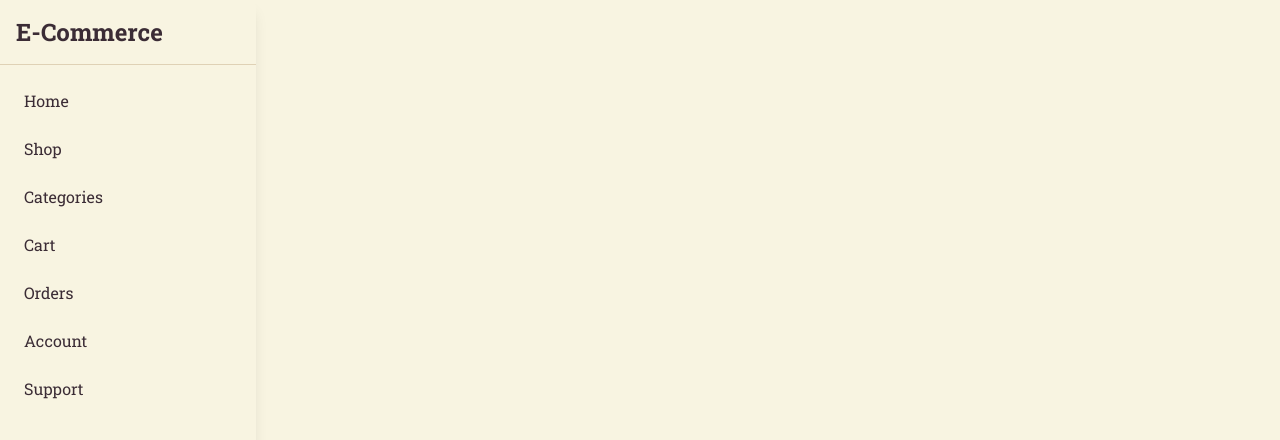
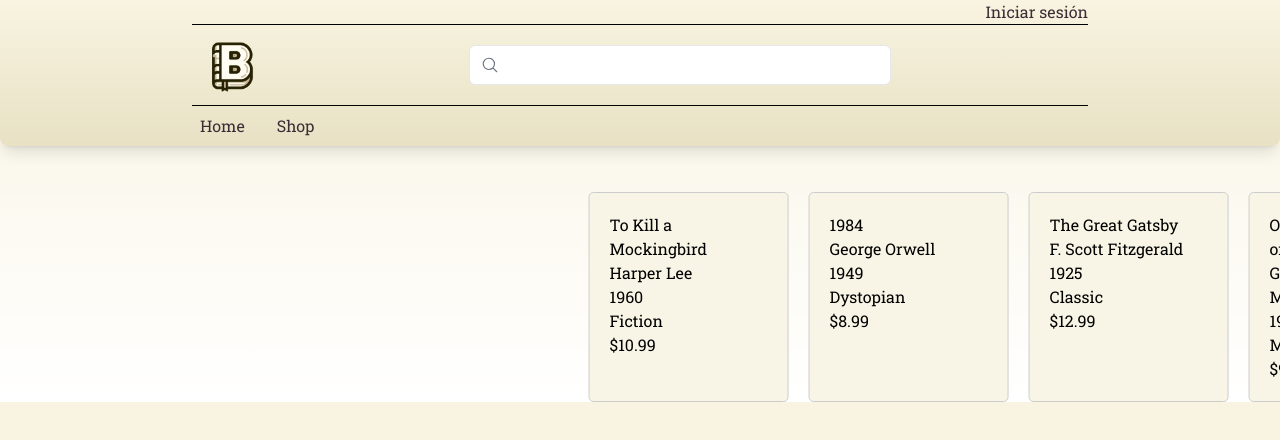
Before and after one commit to IgnacioNiveyro/razuc-niveyro-proyecto-nextjs, a Next.js app: page / in a window 1280 px wide. Shown: the top 440 px of the page. Built offline with nearby package versions, Linux system fonts and the light colour scheme.

Commit message:
testing stuff

```diff
--- a/app/globals.css
+++ b/app/globals.css
@@ -28,6 +28,7 @@ body {
       rgb(var(--background-end-rgb))
     )
     rgb(var(--beige));
+  background-repeat: no-repeat; /* AsegÃºrate de que el fondo no se repita */
   font-family: 'Crimson Text', serif; /* Usar la fuente importada */
 }
 
--- a/app/lib/book-data.js
+++ b/app/lib/book-data.js
@@ -51,4 +51,4 @@ const books = [
       },
   ];
 
-  module.exports = { users, books };
+ export default books;
--- a/app/page.tsx
+++ b/app/page.tsx
@@ -1,10 +1,12 @@
-import SideNav from '@/app/ui/sidenav';
+import TopNav from '@/app/ui/topnav';
+import Carrusel from '@/app/ui/carrusel';
 
 export default function Home() {
   return (
     <div>
-      <div>
-        <SideNav />
+      <TopNav />
+      <div className="mt-[15%]">
+        <Carrusel />
       </div>
     </div>
   );
--- /dev/null
+++ b/app/ui/bookitlogo.tsx
@@ -0,0 +1,5 @@
+export default function BookitLogo() {
+    return (
+        <img src="/logo.png" alt="Logo" className="h-20 w-20" />
+    );
+}
--- /dev/null
+++ b/app/ui/carrusel.tsx
@@ -0,0 +1,48 @@
+'use client';
+import React from 'react';
+import books from '@/app/lib/book-data';
+
+export default function Carrusel() {
+  return (
+    <div className="carrusel-container">
+      <div className="carrusel">
+        {Array.isArray(books) && books.map((book) => (
+          <div key={book.id} className="book">
+            <h3>{book.title}</h3>
+            <p>{book.author}</p>
+            <p>{book.publication_year}</p>
+            <p>{book.genre}</p>
+            <p>${book.price}</p>
+          </div>
+        ))}
+      </div>
+      <style jsx>{`
+        .carrusel-container {
+          overflow: hidden;
+          width: 100%;
+        }
+        .carrusel {
+          display: flex;
+          animation: scroll 20s linear infinite;
+        }
+        .book {
+          flex: 0 0 auto;
+          width: 200px;
+          margin: 0 10px;
+          padding: 20px;
+          background-color: #f9f5e6;
+          border: 1px solid #ccc;
+          border-radius: 5px;
+        }
+        @keyframes scroll {
+          0% {
+            transform: translateX(100%);
+          }
+          100% {
+            transform: translateX(-100%);
+          }
+        }
+      `}</style>
+    </div>
+  );
+}
--- /dev/null
+++ b/app/ui/search.tsx
@@ -0,0 +1,16 @@
+'use client';
+import { MagnifyingGlassIcon } from '@heroicons/react/24/outline';
+export default function Search({ placeholder }: { placeholder: string }) {
+
+    return (
+        <div className="relative flex flex-1 flex-shrink-0">
+          <label htmlFor="search" className="sr-only">
+            Search
+          </label>
+          <input
+            className="peer block w-full rounded-md border border-gray-200 py-[9px] pl-10 text-sm outline-2 placeholder:text-gray-500"
+          />
+          <MagnifyingGlassIcon className="absolute left-3 top-1/2 h-[18px] w-[18px] -translate-y-1/2 text-gray-500 peer-focus:text-gray-900" />
+        </div>
+      );
+  }
--- /dev/null
+++ b/app/ui/topnav.tsx
@@ -0,0 +1,56 @@
+import Search from '@/app/ui/search';
+import BookitLogo from '@/app/ui/bookitlogo';
+
+export default function TopNav() {
+    return (
+        <div className="w-full bg-gradient-to-b from-[#F8F4E1] to-[#E8E1C4] text-[#3B2C35] fixed top-0 left-0 shadow-lg rounded-b-lg">
+            {/* Inicio de la primera sección */}
+            <div className="flex justify-end items-center w-full" style={{ paddingLeft: '15%', paddingRight: '15%' }}>
+                <div className="w-30%">
+                    <span>Iniciar sesión</span>
+                </div>
+            </div>
+            {/* Fin de la primera sección */}
+
+            <hr style={{ border: 'none', borderTop: '1px solid black', width: '70%', marginLeft: '15%', marginRight: '15%' }} />
+
+            {/* Inicio de la segunda sección */}
+            <div className="flex justify-between items-center w-full" style={{ paddingLeft: '15%', paddingRight: '15%' }}>
+                <div className="flex-grow flex justify-start">
+                    <BookitLogo />
+                </div>
+                <div className="flex-grow flex justify-center">
+                    <Search placeholder="Buscar..." />
+                </div>
+                <div className="flex-grow flex justify-end">
+                    {/* Aquí puedes agregar más elementos si es necesario */}
+                </div>
+            </div>
+            {/* Fin de la segunda sección */}
+
+            <hr style={{ border: 'none', borderTop: '1px solid black', width: '70%', marginLeft: '15%', marginRight: '15%' }} />
+
+            {/* Inicio de la tercera sección */}
+            <div className="flex justify-start items-center w-full" style={{ paddingLeft: '15%', paddingRight: '15%' }}>
+                <div className="w-30%">
+                    <nav>
+                        <ul className="flex space-x-4">
+                            <li>
+                                <a href="#" className="block p-2 rounded hover:bg-[#B7B7A4]">
+                                    Home
+                                </a>
+                            </li>
+                            <li>
+                                <a href="#" className="block p-2 rounded hover:bg-[#B7B7A4]">
+                                    Shop
+                                </a>
+                            </li>
+                            {/* Puedes agregar más categorías aquí */}
+                        </ul>
+                    </nav>
+                </div>
+            </div>
+            {/* Fin de la tercera sección */}
+        </div>
+    );
+}
```
Also changed, not shown: package.json (+6 -5 lines), public/logo.png (added), 1 other file (tests, documents, lock files or other folders).
